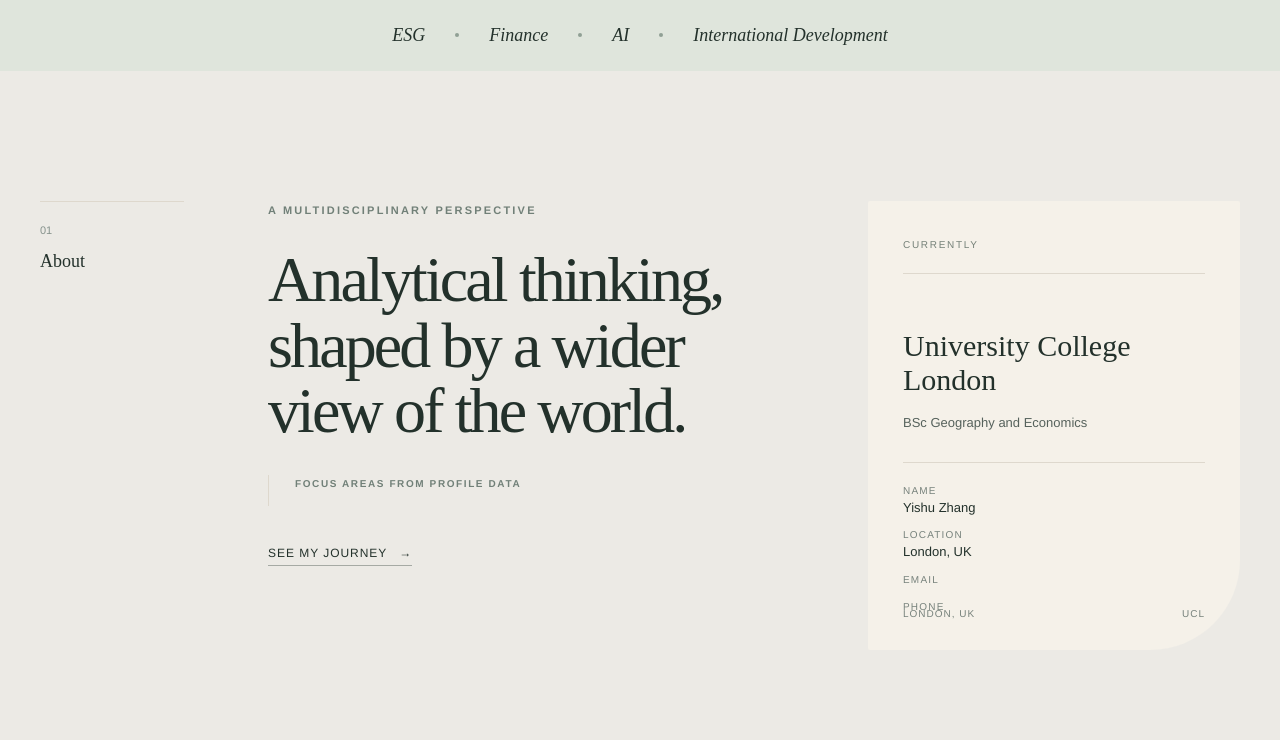
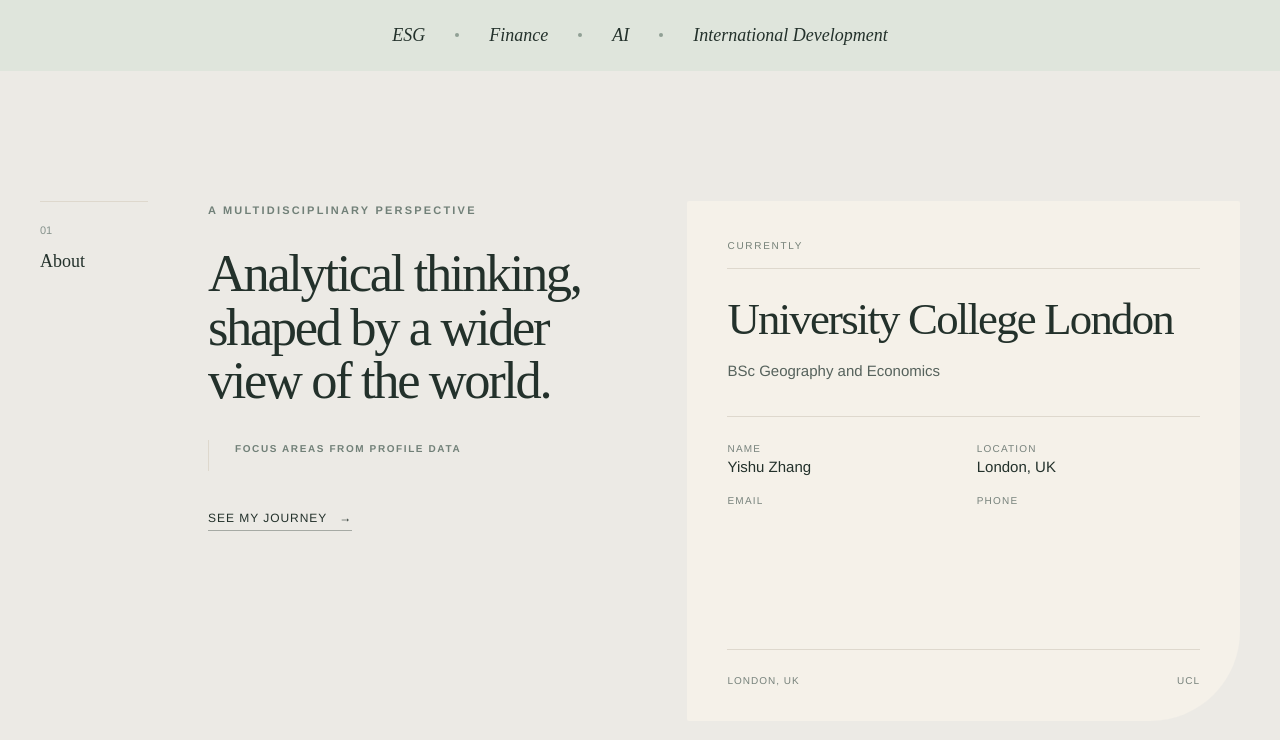
Before and after one commit to theazhang412-stack/career-portfolio-system, a plain HTML site: page frontend/index.html in a window 1280 px wide. Shown: the part 780-1520 px from the top of the page. Drawn offline with Linux system fonts and the light colour scheme; no server answers.

Commit message:
Refine about profile layout

```diff
--- a/frontend/index.html
+++ b/frontend/index.html
@@ -8,7 +8,7 @@
         content="Yishu Zhang — UCL Geography and Economics student working across finance, technology and sustainable impact."
     >
     <title>Yishu Zhang — Finance, Innovation & Impact</title>
-    <link rel="stylesheet" href="style.css?v=12">
+    <link rel="stylesheet" href="style.css?v=13">
 </head>
 <body>
     <header class="site-header">
@@ -188,6 +188,6 @@
         <p>© <span id="current-year"></span> Yishu Zhang</p>
     </footer>
 
-    <script src="script.js?v=12"></script>
+    <script src="script.js?v=13"></script>
 </body>
 </html>
--- a/frontend/style.css
+++ b/frontend/style.css
@@ -341,8 +341,9 @@
 
 .about {
     display: grid;
-    gap: 7%;
-    grid-template-columns: 12% 1fr 31%;
+    gap: 5%;
+    grid-template-columns: 9% minmax(360px, 0.82fr) minmax(430px, 1.08fr);
+    align-items: stretch;
 }
 
 .section-index {
@@ -369,6 +370,11 @@
     font-weight: 400;
     letter-spacing: -0.045em;
     line-height: 1.02;
+}
+
+.about-copy h2 {
+    font-size: clamp(38px, 4.1vw, 58px);
+    max-width: 620px;
 }
 
 .about-copy > p:not(.eyebrow),
@@ -412,11 +418,13 @@
 }
 
 .education-card {
-    align-self: end;
+    align-self: stretch;
     background: var(--cream);
     border-radius: 2px 2px 90px 2px;
-    min-height: 430px;
-    padding: 35px;
+    display: flex;
+    flex-direction: column;
+    min-height: 520px;
+    padding: 36px 40px 32px;
     position: relative;
 }
 
@@ -430,28 +438,31 @@
 .education-rule {
     background: var(--stone);
     height: 1px;
-    margin: 20px 0 55px;
+    margin: 14px 0 28px;
 }
 
 .education-card h3 {
     font-family: var(--serif);
-    font-size: 30px;
+    font-size: clamp(38px, 3.5vw, 54px);
     font-weight: 400;
-    line-height: 1.15;
+    letter-spacing: -0.04em;
+    line-height: 1.02;
 }
 
 .education-card > p:not(.card-kicker) {
     color: var(--ink-soft);
-    font-size: 13px;
-    margin-top: 14px;
+    font-size: 15px;
+    margin-top: 16px;
 }
 
 .profile-details {
     border-top: 1px solid var(--stone);
     display: grid;
-    gap: 13px;
-    margin-top: 28px;
-    padding-top: 22px;
+    gap: 18px 26px;
+    grid-template-columns: repeat(2, minmax(0, 1fr));
+    margin-top: 32px;
+    padding-bottom: 42px;
+    padding-top: 26px;
 }
 
 .profile-details p {
@@ -471,22 +482,21 @@
 .profile-details strong {
     color: var(--ink);
     display: block;
-    font-size: 13px;
+    font-size: 15px;
     font-weight: 500;
     line-height: 1.35;
     overflow-wrap: anywhere;
 }
 
 .education-meta {
-    bottom: 28px;
+    border-top: 1px solid var(--stone);
+    margin-top: auto;
+    padding-top: 22px;
     color: #77827c;
     display: flex;
     font-size: 10px;
     justify-content: space-between;
-    left: 35px;
     letter-spacing: 0.1em;
-    position: absolute;
-    right: 35px;
     text-transform: uppercase;
 }
 
```
